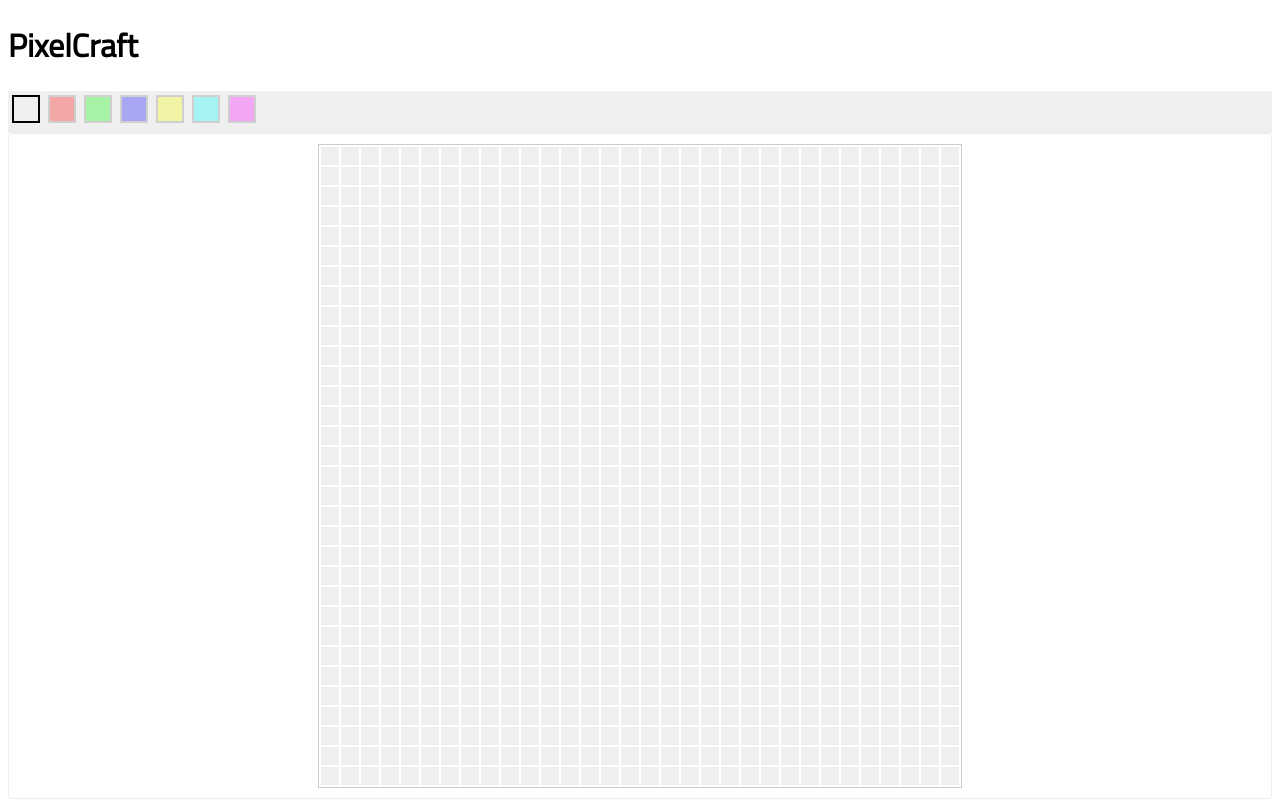
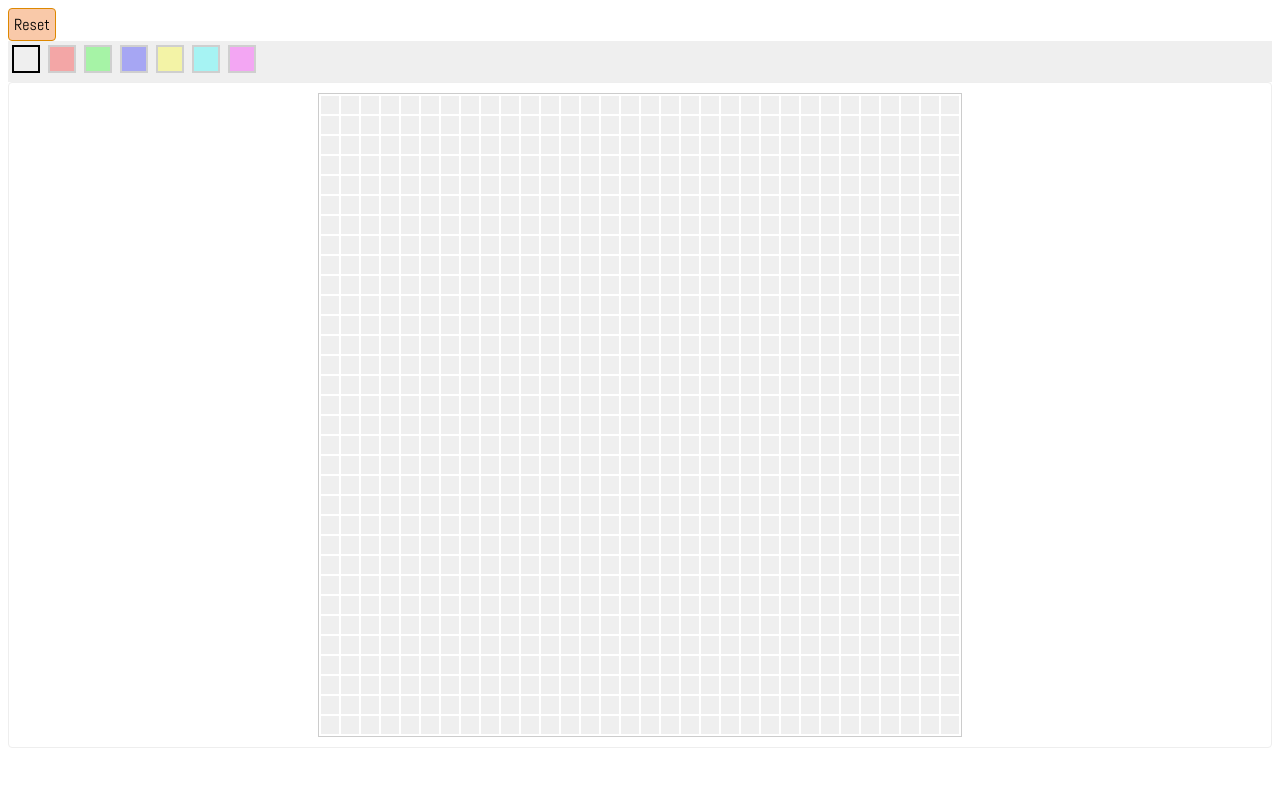
Before and after one commit to SikoSoft/pixelcraft, a Vue app: page / in a window 1280 px wide. Built offline with nearby package versions, Linux system fonts and the light colour scheme.

Commit message:
reset canvas

```diff
--- a/src/components/App.vue
+++ b/src/components/App.vue
@@ -1,6 +1,7 @@
 <template>
   <div>
     <h1>{{ message }}</h1>
+    <ToolBar/>
     <Palette/>
     <Canvas/>
   </div>
@@ -8,12 +9,12 @@
 
 <script>
 import store from '../store';
-import { mapState, mapActions } from 'vuex';
 import Canvas from './Canvas.vue';
 import Palette from './Palette.vue';
+import ToolBar from './ToolBar.vue';
 
 export default {
-  components: { Canvas, Palette },
+  components: { Canvas, Palette, ToolBar },
   data() {
     return {
       message: 'PixelCraft'
@@ -24,6 +25,20 @@ export default {
 
 <style lang="less">
 body {
-  font-family: 'Titillium Web', sans-serif;
+  font-family: Abel, sans-serif;
+}
+h1 {
+  display: none;
+}
+button {
+  padding: 5px;
+  margin: auto;
+  border-radius: 4px;
+  font-family: Abel;
+  font-size: 16px;
+  border: 1px #d80 solid;
+  background-color: #f9c9a9;
+  color: #000;
+  cursor: pointer;
 }
 </style>
--- a/src/components/Pixel.vue
+++ b/src/components/Pixel.vue
@@ -9,7 +9,6 @@
 import { mapState, mapActions, mapGetters } from 'vuex';
 
 export default {
-  data: { canvas: [], cellValue: ''},
   props: ['r', 'c'],
   methods: {
     mouseOver: () => {
--- /dev/null
+++ b/src/components/ToolBar.vue
@@ -0,0 +1,23 @@
+<template>
+  <div id="pc-toolbar">
+    <button @click="resetCanvas">{{ $strings.reset }}</button>
+  </div>
+</template>
+
+<script>
+import { mapMutations } from 'vuex';
+
+export default {
+  data: () => ({
+    message: "Tool bar"
+  }),
+  mounted () {
+    console.log("mounted", this.$strings);
+  },
+  methods: mapMutations(['resetCanvas'])
+};
+</script>
+
+<style lang="less">
+
+</style>
--- /dev/null
+++ b/src/data/strings.json
@@ -0,0 +1,3 @@
+{
+  "reset": "Reset"
+}
--- a/src/index.html
+++ b/src/index.html
@@ -6,6 +6,7 @@
     <meta http-equiv="x-ua-compatible" content="ie=edge">
     <meta name="viewport" content="width=device-width, initial-scale=1, viewport-fit=cover">
     <link href="https://fonts.googleapis.com/css?family=Titillium+Web" rel="stylesheet">
+    <link href="https://fonts.googleapis.com/css?family=Abel" rel="stylesheet">
     <title>PixelCraft</title>
 </head>
 
--- a/src/index.js
+++ b/src/index.js
@@ -1,6 +1,14 @@
 import Vue from 'vue';
 import App from './components/App.vue';
 import store from './store';
+import strings from './data/strings.json';
+
+Vue.mixin({
+  beforeCreate () {
+    this.$strings = strings;
+    console.log("set strings");
+  }
+})
 
 new Vue({
   el: '#app',
--- a/src/store.js
+++ b/src/store.js
@@ -3,10 +3,12 @@ import Vuex from 'vuex';
 
 Vue.use(Vuex);
 
+const dim = {r: 32, c: 32};
+
 const state = {
-  dim: {r: 32, c: 32},
+  dim,
   cellSize: 16,
-  canvas: [... new Array(32)].map(v => [...new Array(32)].map(v => '')),
+  canvas: [... new Array(dim.r)].map(v => [...new Array(dim.r)].map(v => '')),
   activePattern: ''
 };
 //state.canvas = [... new Array(state.dim.r)].map(v => [...new Array(state.dim.c)].map(v => ''));
@@ -14,13 +16,20 @@ const state = {
 const mutations = {
   setCellValue (state, { r, c, pattern }) {
     console.log("setCellValue", r, c, pattern);
-    const canvas = JSON.parse(JSON.stringify(state.canvas));
-    canvas[r][c] = pattern;
-    Vue.set(state, 'canvas', [...canvas]);
+    state.canvas[r].splice(c, 1, pattern);
   },
   setActivePattern (state, { pattern }) {
     console.log("setActivePattern", pattern);
     state.activePattern = pattern;
+  },
+  resetCanvas (state) {
+    console.log('resetCanvas');
+    for (let r = 0; r < state.canvas.length; r++) {
+      for (let c = 0; c < state.canvas[r].length; c++) {
+        state.canvas[r].splice(c, 1, '');
+      }
+    }
+    //Vue.set(state, 'canvas', [... new Array(state.dim.r)].map(v => [...new Array(state.dim.c)].map(v => '')));
   }
 };
 
@@ -30,6 +39,9 @@ const actions = {
   },
   setActivePattern ({ commit }, { pattern }) {
     commit('setActivePattern', { pattern });
+  },
+  resetCanvas ({ commit }) {
+    commit('resetCanvas');
   }
 };
 
```
